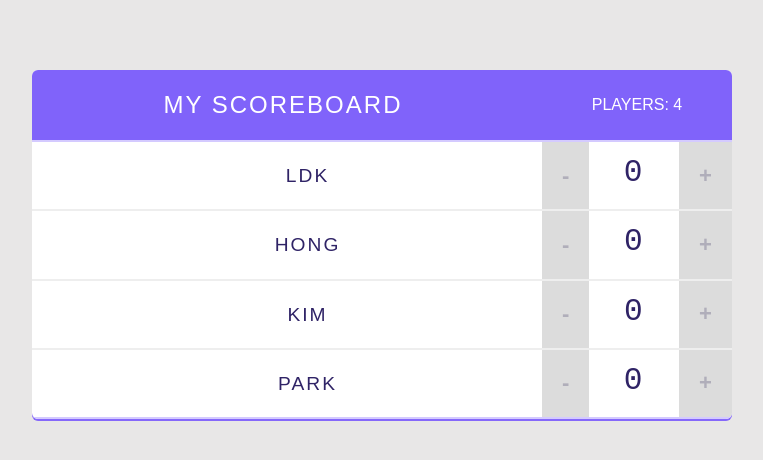
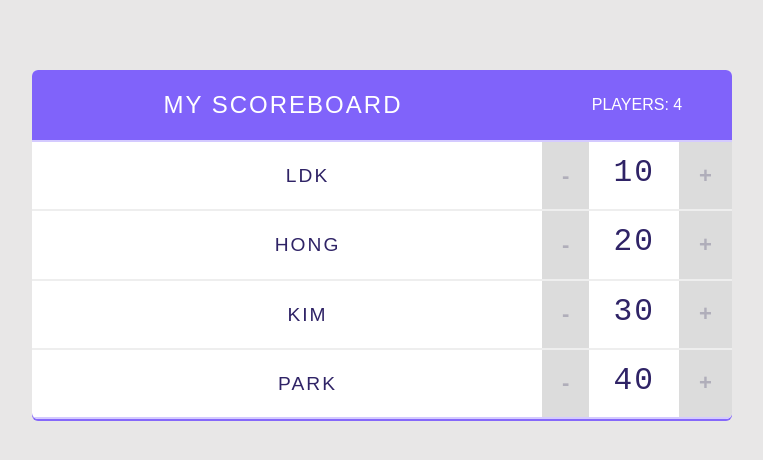
Before and after one commit to naviya0609/reactStudy, a React (Create React App) app in the folder scoreboardcra/: page / in a window 1280 px wide. Shown: the top 460 px of the page, without its empty margins (258-1021 px from the left). Built offline with nearby package versions, Linux system fonts and the light colour scheme.

Commit message:
Count component score lifting up

```diff
--- a/scoreboardcra/src/App.js
+++ b/scoreboardcra/src/App.js
@@ -6,10 +6,10 @@ import {Player} from "./component/Player";
 class App extends React.Component {
   state = {
     players: [
-      {name: 'LDK', id: 1},
-      {name: 'HONG', id: 2},
-      {name: 'KIM', id: 3},
-      {name: 'PARK', id: 4},
+      {name: 'LDK',   score: 10,  id: 1},
+      {name: 'HONG',  score: 20,  id: 2},
+      {name: 'KIM',   score: 30,  id: 3},
+      {name: 'PARK',  score: 40,  id: 4},
     ]
   };
   handleRemovePlayer = (id) => {
@@ -25,7 +25,7 @@ class App extends React.Component {
         <Header title="My scoreboard" totalPlayers={this.state.players.length} />
 
         {/*Players List*/}
-        { this.state.players.map(item => <Player name={item.name}
+        { this.state.players.map(item => <Player name={item.name} score={item.score}
                                                  key={item.id.toString()} removePlayer={this.handleRemovePlayer}
                                                  id={item.id} />)
         }
--- a/scoreboardcra/src/component/Count.js
+++ b/scoreboardcra/src/component/Count.js
@@ -1,10 +1,6 @@
 import React from "react";
 
 class Counter extends React.Component {
-  state = {
-    score: 0
-  };
-
   incrementScore = () => {
     console.log(this);
     this.setState(prevState => {
@@ -22,7 +18,7 @@ class Counter extends React.Component {
     return (
       <div className="counter">
         <button className="counter-action decrement" onClick={this.decrementScore}> - </button>
-        <span className="counter-score">{this.state.score}</span>
+        <span className="counter-score">{this.props.score}</span>
         <button className="counter-action increment" onClick={this.incrementScore}> + </button>
       </div>
     );
--- a/scoreboardcra/src/component/Player.js
+++ b/scoreboardcra/src/component/Player.js
@@ -11,7 +11,7 @@ export const Player = (props) => {
       <span className="player-name">
         {props.name}
       </span>
-      <Counter />
+      <Counter score = {props.score}/>
     </div>
   );
 }
```
